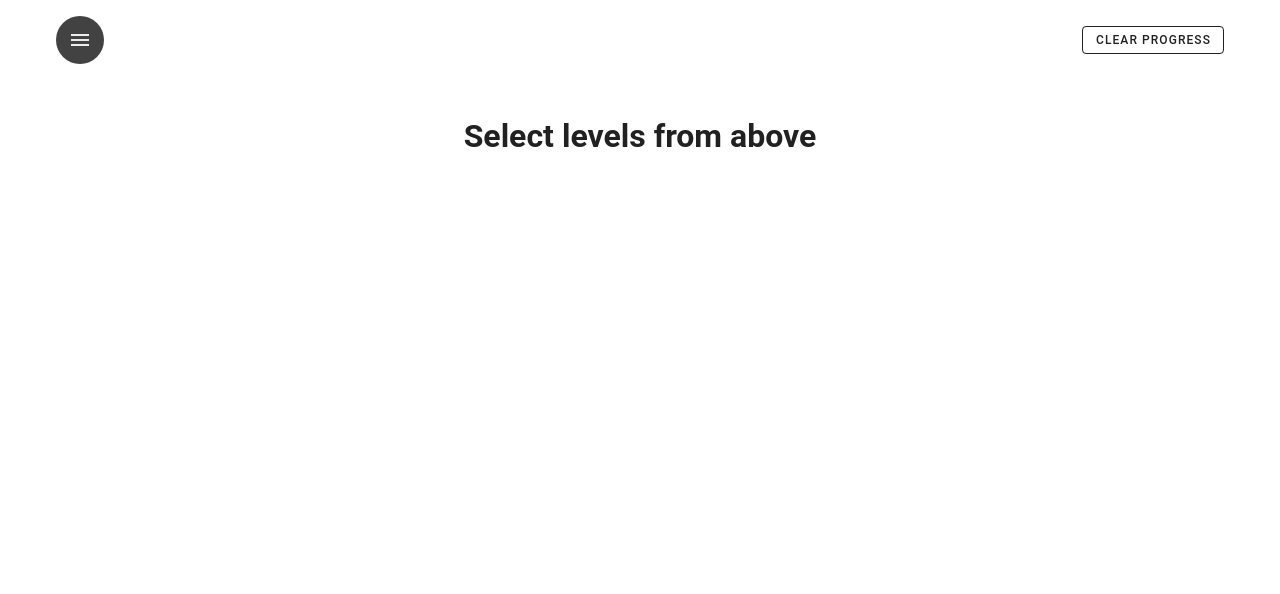
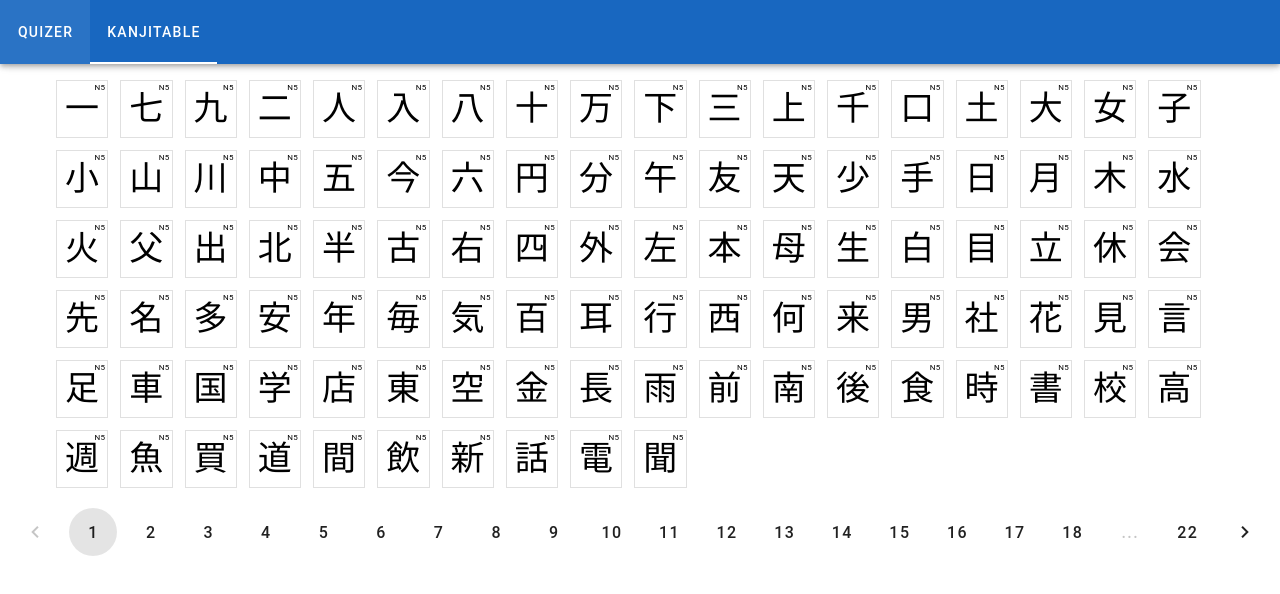
Before and after one commit to 89hikari/kanjiquizer, a Vue app: page /kanji-table in a window 1280 px wide. Shown: the top 594 px of the page. Built offline with nearby package versions, Linux system fonts and the light colour scheme.

Commit message:
Added kanji table

```diff
--- a/package.json
+++ b/package.json
@@ -16,6 +16,7 @@
     "translate": "^3.0.1",
     "vite-plugin-vuetify": "^2.1.2",
     "vue": "^3.5.18",
+    "vue-router": "^4.5.1",
     "vuetify": "^3.9.5"
   },
   "devDependencies": {
--- a/src/App.vue
+++ b/src/App.vue
@@ -1,14 +1,23 @@
 <script setup lang="ts">
-import TheMenu from "./modules/menu/TheMenu.vue";
-import ThePage from "./modules/page/ThePage.vue";
+import { ref } from "vue";
+import { useRoute, useRouter } from "vue-router";
+
+const route = useRoute();
+const router = useRouter();
+const currentTab = ref(route.path);
+const routes = router.getRoutes();
 </script>
 
 <template>
   <v-app>
+    <v-app-bar app color="primary" dark>
+      <v-tabs v-model="currentTab" align-tabs="center" size>
+        <v-tab v-for="el in routes" :to="el.path" replace>{{ el.name }}</v-tab>
+      </v-tabs>
+    </v-app-bar>
     <v-main>
-      <v-container class="h-100">
-        <TheMenu />
-        <ThePage />
+      <v-container>
+        <router-view />
       </v-container>
     </v-main>
   </v-app>
--- a/src/main.ts
+++ b/src/main.ts
@@ -11,7 +11,11 @@ import "@mdi/font/css/materialdesignicons.css";
 // Pinia
 import { createPinia } from "pinia";
 
+// Router
+import router from "./router";
+
 const app = createApp(App);
 app.use(createPinia());
 app.use(vuetify);
+app.use(router);
 app.mount("#app");
--- /dev/null
+++ b/src/router/index.ts
@@ -0,0 +1,23 @@
+import { createRouter, createWebHistory } from "vue-router";
+import KanjiTable from "../views/KanjiTable.vue";
+import TheQuizer from "../views/TheQuizer.vue";
+
+const routes = [
+  {
+    path: "/quizer",
+    name: "Quizer",
+    component: TheQuizer,
+  },
+  {
+    path: "/kanji-table",
+    name: "KanjiTable",
+    component: KanjiTable,
+  },
+];
+
+const router = createRouter({
+  history: createWebHistory(),
+  routes,
+});
+
+export default router;
--- /dev/null
+++ b/src/views/KanjiTable.vue
@@ -0,0 +1,64 @@
+<script setup lang="ts">
+import { computed, ref } from "vue";
+import { useAppStore } from "../store/app.store";
+
+const store = useAppStore();
+
+const page = ref(1);
+const pageCount = computed(() => Math.ceil(store.kanjiList.length / 100));
+</script>
+
+<template>
+  <v-data-iterator
+    :items="store.kanjiList"
+    :items-per-page="100"
+    v-model:page="page"
+  >
+    <template #default="{ items }">
+      <div class="d-flex flex-wrap ga-3">
+        <div
+          class="kanji border text-h4 pa-2 bg-white cursor-pointer"
+          v-for="kanji in items"
+          :key="kanji.raw.kanji"
+        >
+          <v-tooltip
+            :open-on-hover="false"
+            open-on-click
+            location="bottom"
+            max-width="250"
+            target="cursor"
+          >
+            <template v-slot:activator="{ props }">
+              <div v-bind="props">
+                <p>{{ kanji.raw.kanji }}</p>
+                <span class="kanji-level">N{{ kanji.raw.level }}</span>
+              </div>
+            </template>
+            <div>
+              <p>{{ kanji.raw.kanji }}</p>
+              <p>On: {{ kanji.raw.on }}</p>
+              <p>On: {{ kanji.raw.kun }}</p>
+            </div>
+          </v-tooltip>
+        </div>
+      </div>
+    </template>
+    <template #footer>
+      <div class="d-flex justify-center pa-4">
+        <v-pagination v-model="page" :length="pageCount" rounded="circle" />
+      </div>
+    </template>
+  </v-data-iterator>
+</template>
+
+<style lang="scss" scoped>
+.kanji {
+  position: relative;
+  &-level {
+    position: absolute;
+    font-size: 8px;
+    top: 2px;
+    right: 2px;
+  }
+}
+</style>
--- /dev/null
+++ b/src/views/TheQuizer.vue
@@ -0,0 +1,11 @@
+<script setup lang="ts">
+import QuizerMenu from "../modules/quizer-menu/QuizerMenu.vue";
+import TheQuizer from "../modules/quizer/TheQuizer.vue";
+</script>
+
+<template>
+  <QuizerMenu />
+  <TheQuizer />
+</template>
+
+<style scoped></style>
```
Also changed, not shown: src/modules/quizer-menu/QuizerMenu.vue (renamed from src/modules/menu/TheMenu.vue), src/modules/quizer/TheQuizer.vue (renamed from src/modules/page/ThePage.vue), 1 other file (tests, documents, lock files or other folders).
